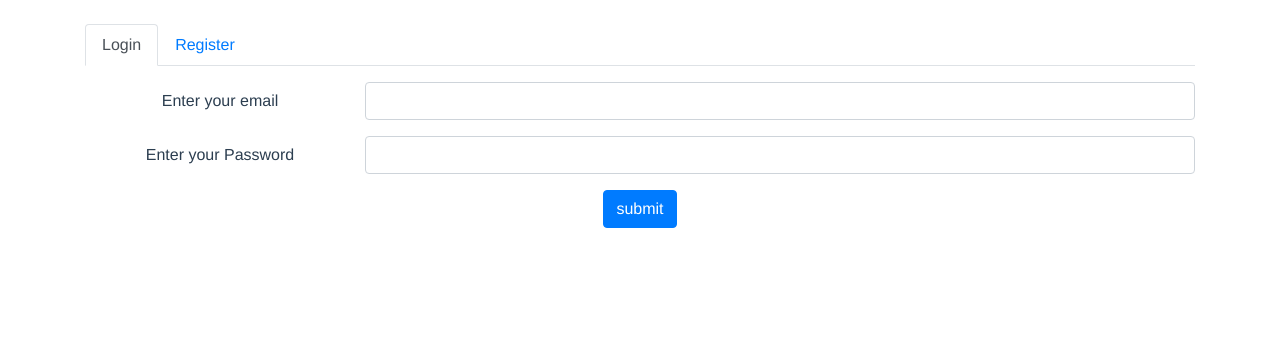
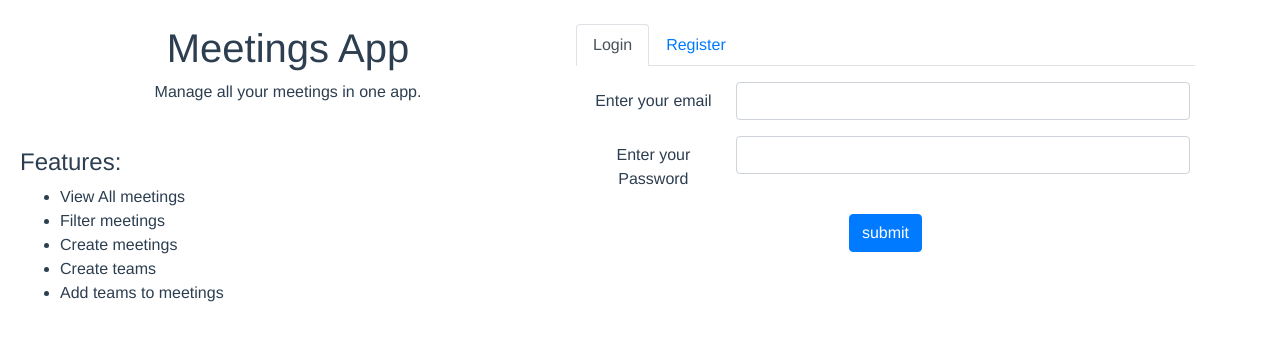
Before and after one commit to rishabh-rupeek/meetings-app-frontend, a Vue app: page / in a window 1280 px wide. Shown: the top 340 px of the page. Built offline with nearby package versions, Linux system fonts and the light colour scheme; no server answers; what vue-toast-notification would draw is missing.

Commit message:
desc to homepage, navbar still rendering on reload

```diff
--- a/src/App.vue
+++ b/src/App.vue
@@ -1,9 +1,40 @@
 <template>
   <div id="app">
+    <div v-if="!isAuth" id="left-section">
+        <h1>
+          Meetings App
+        </h1>
+        <div>
+          Manage all your meetings
+          in one app.
+        </div>
+        <br>
+        <div class="text-left" style="margin:20px">
+          <h4>Features: </h4>
+          <ul>
+            <li>
+              View All meetings
+            </li>
+            <li>
+              Filter meetings
+            </li>
+            <li>
+              Create meetings
+            </li>
+            <li>
+              Create teams
+            </li>
+            <li>
+              Add teams to meetings
+            </li>
+          </ul>
+        </div>
+    </div>
     <Navbar
       :isAuth="isAuth"
       :trigger="trigger"
       v-on:user-logout="userLoggedOut"
+      v-on:logged-in="userLoggedIn"
     />
     <div class="container my-4">
       <router-view v-on:user-logged="userLoggedIn" v-on:profile-updated="profileUpdated"></router-view>
@@ -54,4 +85,11 @@ export default {
   text-align: center;
   color: #2c3e50;
 }
+#left-section{
+    top:0px;
+    width: 45%;
+    height: 800px;
+    /* display: inline; */
+    float: left;
+}
 </style>
--- a/src/components/MeetingsList.vue
+++ b/src/components/MeetingsList.vue
@@ -12,6 +12,8 @@
                 {{formatTime(meeting.startTime.hours)}}:{{formatTime(meeting.startTime.minutes)}} - {{formatTime(meeting.endTime.hours)}}:{{formatTime(meeting.endTime.minutes)}}
                 <br>
                 {{meeting.name}}
+                <br>
+                {{meeting.description}}
                 <br>
                 <b-button @click="excuseFromMeeting(meeting._id)" variant="danger">Excuse Yourself</b-button>
                 <hr>
--- a/src/components/Navbar.vue
+++ b/src/components/Navbar.vue
@@ -19,6 +19,7 @@
 
 <script>
 import ProfileIcon from './ProfileIcon'
+import { isAuthenticated } from '../services.js/utils'
 export default {
     name: 'Navbar',
     components:{
@@ -32,6 +33,12 @@ export default {
         userLoggedOut(){
             this.$emit('user-logout');
         }
+    },
+    mounted(){
+        if(isAuthenticated()){
+            this.isAuth = true;
+            this.$emit('logged-in');
+        }
     }
 }
 </script>
--- a/src/components/SearchMeetings.vue
+++ b/src/components/SearchMeetings.vue
@@ -53,7 +53,7 @@ export default {
             console.log('searching');
             searchMeetingsForUser(this.dateOption,this.searchText)
                 .then((response) => {
-                    //console.log(response);
+                    console.log(response);
                     this.meetingsList = response.data;
                 }).catch((error) => {
                     console.log(error);
--- a/src/services.js/utils.js
+++ b/src/services.js/utils.js
@@ -37,3 +37,7 @@ export function  getDefaultPicture() {
             console.log(error + 'Default image missing');
         })
 }
+
+export function isAuthenticated() {
+    return !!localStorage.getItem('token');
+}
```
